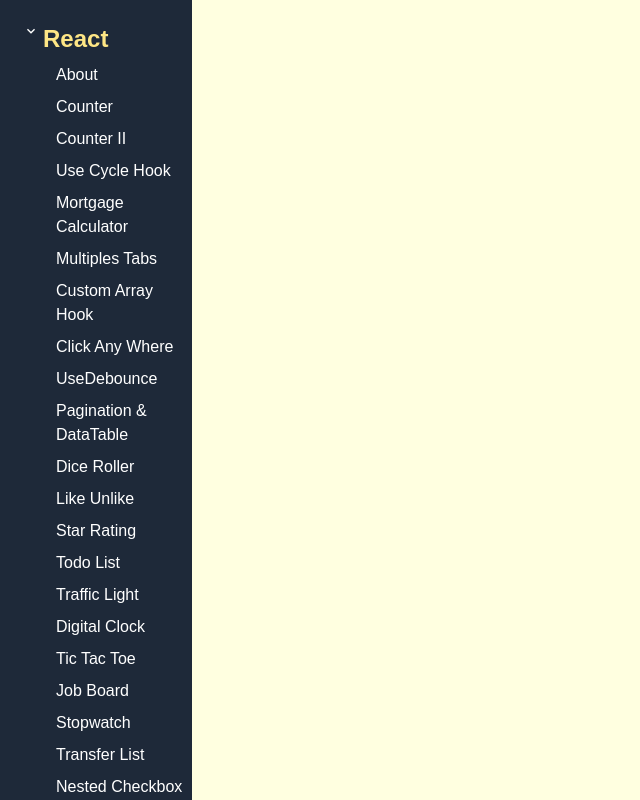
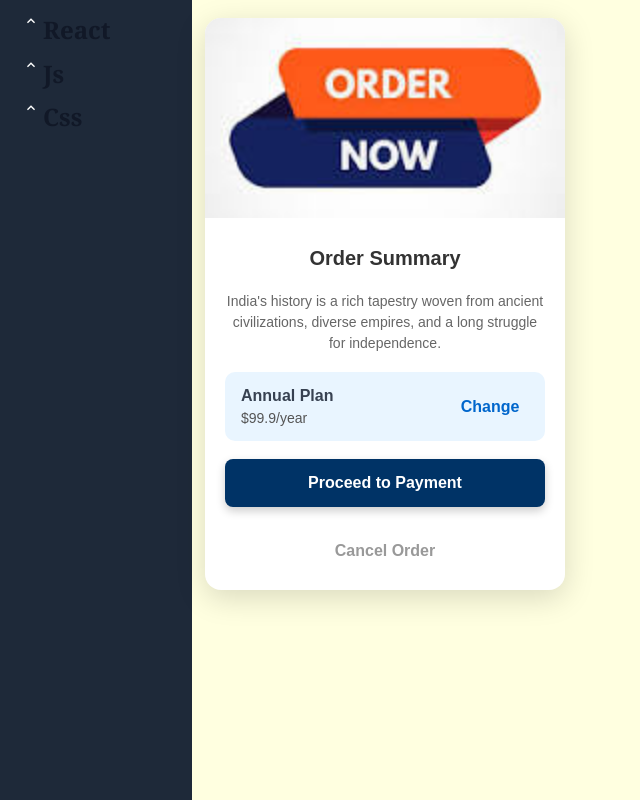
Before and after one commit to harsh474/React-Proof-of-Work, a React (Vite) app: page /box-shadow in a window 1280 px wide. Shown: the whole page, without its empty margins (0-640 px from the left). Built offline with nearby package versions, Linux system fonts and the light colour scheme.

Commit message:
completed box grid

```diff
--- a/src/App.jsx
+++ b/src/App.jsx
@@ -29,6 +29,9 @@
 import FlieExplorer from "./pages/FlieExplorer";
 import StickyNotes from "./pages/StickyNotes";
 import Positions from "./pages/Positions";
+import FadeDemo from "./pages/FadeDemo";
+import CssAnimation from "./pages/CssAnimation";
+import BoxShadow from "./pages/BoxShadow";
 export default function App() {
   return (
       <div className="flex h-full">
@@ -36,7 +39,7 @@
           <Sidebar  />
 
         {/* Main Content - 85% width */}
-        <div className="flex-1" style={{color:'black', backgroundColor:'lightyellow', paddingInlineStart:'73px',paddingBlockStart:'78px'}}  >
+        <div className="flex-1" style={{color:'black', backgroundColor:'lightyellow', paddingInline:'13px',paddingBlock:'18px'}}  >
           <Routes>
             <Route path="/learning" element={<Learning/>} />
             <Route path="/" element={<About />} />
@@ -67,6 +70,9 @@
             <Route path="/fileexplorer" element={<FlieExplorer/>}/>
             <Route path="/stickynotes" element={<StickyNotes/>}/>
             <Route path="/positions" element={<Positions/>}/>
+            <Route path="/fade" element={<FadeDemo/>}/>
+            <Route path="/animation" element={<CssAnimation/>}/>
+            <Route path="/box-shadow" element={<BoxShadow/>}/>
           </Routes>
         </div>
       </div>
--- a/src/components/Sidebar.jsx
+++ b/src/components/Sidebar.jsx
@@ -14,20 +14,20 @@
     {
       id: 0,
       name: "React",
-      current: true,
+      current: false,
       link_name: react_links
     },
     {
       id: 1,
       name: "Js",
-      current: true,
+      current: false,
       link_name: js_links,
 
     },
     {
       id: 2,
       name: "Css",
-      current: true,
+      current: false,
       link_name: css_links,
 
     },
@@ -41,7 +41,7 @@
     setItem(temp);
   }
   return (
-    <div className="w-[15%] h-full  bg-gray-800 text-white flex flex-col" style={{ paddingTop: '23px', paddingLeft: '23px', gap: '46px', overflowY: 'scroll' }} >
+    <div className="w-[15%] h-full  bg-gray-800 text-white flex flex-col" style={{ paddingBlock: '13px', paddingLeft: '23px', gap: '10px', overflowY: 'scroll' }} >
 
       {
         item.map((item) => {
@@ -53,7 +53,7 @@
                 <span onClick={() => change_enabled_status(item.id, !item.current)}><MdExpandMore /></span> :
                 <span onClick={() => change_enabled_status(item.id, !item.current)}><MdExpandLess /></span>)}
               <Link to="/" className=" hover:text-yellow-400 h-full">
-                <h1 className="text-2xl font-bold mb-8 text-amber-200 pb-7 pt-6" >{item.name}</h1>
+                <h1 className="text-xl font-bold mb-4 text-amber-200 pb-7 pt-6" >{item.name}</h1>
               </Link>
             </div>
             <DisplayLink links={item.link_name} display_status={item.current} />
--- /dev/null
+++ b/src/css/BoxShadow.css
@@ -0,0 +1,6 @@
+.box{
+     width: 122px;
+     height: 122px;
+     background-color: aqua;
+     box-shadow: 12px 12px 12px red;
+}
--- /dev/null
+++ b/src/css/CssAnimation.css
@@ -0,0 +1,21 @@
+.div{
+     width: 122px;
+     height: 122px;
+     background-color: aquamarine;
+     display: flex;
+     align-items: center;
+     justify-content: center;
+     animation-name: example;
+     animation-duration: 2s;
+     animation-iteration-count: 3;
+     animation-timing-function: linear;
+     animation-delay: 2s;
+}
+@keyframes example {
+     from{
+       background-color: brown;
+     }
+     to{
+        background-color: black;
+     }
+}
--- /dev/null
+++ b/src/css/fade.css
@@ -0,0 +1,46 @@
+/* Basic Fade */
+.fade {
+  opacity: 0;
+  transition: opacity 0.5s ease;
+}
+
+.fade.show {
+  opacity: 1;
+}
+
+/* Delay version */
+.delay {
+  transition: opacity 0.5s ease 0.3s; /* Delay of 0.3s */
+}
+
+/* Fade + Slide */
+.fade-slide {
+  opacity: 0;
+  transform: translateY(20px);
+  transition: opacity 0.5s ease, transform 0.5s ease;
+}
+
+.fade-slide.show {
+  opacity: 1;
+  transform: translateY(0);
+}
+
+/* Overlay */
+.overlay {
+  opacity: 0;
+  pointer-events: none;
+  background: rgba(0, 0, 0, 0.6);
+  position: fixed;
+  top: 0; left: 0; right: 0; bottom: 0;
+  transition: opacity 0.5s ease;
+}
+
+.overlay.show {
+  opacity: 1;
+  pointer-events: auto;
+}
+
+/* Sequential Fade List */
+.fade-list {
+  margin: 5px 0;
+}
--- a/src/data/css.jsx
+++ b/src/data/css.jsx
@@ -1,5 +1,8 @@
  const css_links = [
     { to: "/positions", label: "Positions" },
+    { to: "/fade", label: "Fade Demo" },
+    { to: "/animation", label: "Css Animation" },
+    { to: "/box-shadow", label: "Box-Shadow" },
   ];
 
 
--- a/src/index.css
+++ b/src/index.css
@@ -43,3 +43,32 @@
   gap: 5px;
   flex-direction: column;
 }
+h1 {
+  font-size: 24px;   /* ya 1.5rem */
+  font-weight: bold;
+  color: #111827;    /* Tailwind ka gray-900 jaisa */
+  text-align: center; /* agar center chahiye */
+  font-family: Georgia, serif;
+}
+
+h2 {
+  font-size: 20px;   /* ya 1.25rem */
+  font-weight: 600;
+  color: #1f2937;    /* Tailwind gray-800 */
+
+}
+
+h3 {
+  font-size: 18px;   /* ya 1.125rem */
+  font-weight: 500;
+  color: #374151;    /* Tailwind gray-700 */
+
+}
+p {
+  font-size: 16px;   /* ya 1.125rem */
+  font-weight: 300;
+  color: #374151;
+}
+.border{
+  border: 2px solid red;
+}
--- /dev/null
+++ b/src/pages/BoxShadow.jsx
@@ -0,0 +1,116 @@
+import React from 'react'
+import '../css/BoxShadow.css'
+import image1 from '../img/download.jpeg'
+
+function BoxShadow() {
+  return (
+    <div
+      className="container"
+      style={{
+        display: 'flex',
+        flexDirection: 'column',
+        alignItems: 'center',
+        background: 'white',
+        width: '360px',
+        borderRadius: '16px',
+        overflow: 'hidden',
+        boxShadow: '0 8px 30px rgba(0,0,0,0.15)',
+        fontFamily: 'sans-serif'
+      }}
+    >
+      {/* Top Image */}
+      <img
+        src={image1}
+        alt="Order Banner"
+        style={{
+          width: '100%',
+          height: '200px',
+          objectFit: 'cover'
+        }}
+      />
+
+      {/* Content Section */}
+      <div
+        style={{
+          display: 'flex',
+          flexDirection: 'column',
+          alignItems: 'center',
+          gap: '18px',
+          padding: '20px'
+        }}
+      >
+        <h2 style={{ fontSize: '20px', fontWeight: 'bold', color: '#333' }}>Order Summary</h2>
+        <p style={{ fontSize: '14px', color: '#666', textAlign: 'center', lineHeight: '1.5' }}>
+          India's history is a rich tapestry woven from ancient civilizations,
+          diverse empires, and a long struggle for independence.
+        </p>
+
+        {/* Plan Box */}
+        <div
+          style={{
+            display: 'flex',
+            justifyContent: 'space-between',
+            alignItems: 'center',
+            background: '#E9F5FF',
+            borderRadius: '10px',
+            padding: '12px 16px',
+            width: '100%'
+          }}
+        >
+          <div>
+            <p style={{ fontWeight: 'bold', margin: 0 }}>Annual Plan</p>
+            <p style={{ margin: 0, fontSize: '14px', color: '#555' }}>$99.9/year</p>
+          </div>
+          <button
+            style={{
+              background: 'transparent',
+              border: 'none',
+              color: '#0066cc',
+              fontWeight: 'bold',
+              cursor: 'pointer'
+            }}
+          >
+            Change
+          </button>
+        </div>
+
+        {/* Primary Button */}
+        <button
+          style={{
+            width: '100%',
+            background: '#003366',
+            color: 'white',
+            border: 'none',
+            padding: '12px',
+            borderRadius: '8px',
+            fontSize: '16px',
+            fontWeight: 'bold',
+            cursor: 'pointer',
+            boxShadow: '0 4px 10px rgba(0,0,0,0.2)',
+            transition: '0.3s'
+          }}
+          onMouseOver={(e) => e.target.style.background = '#004080'}
+          onMouseOut={(e) => e.target.style.background = '#003366'}
+        >
+          Proceed to Payment
+        </button>
+
+        {/* Cancel Link */}
+        <button
+          style={{
+            background: 'transparent',
+            border: 'none',
+            color: '#999',
+            fontWeight: 'bold',
+            cursor: 'pointer',
+            marginTop: '8px'
+          }}
+        >
+          Cancel Order
+        </button>
+      </div>
+    </div>
+  )
+}
+
+export default BoxShadow;
--- /dev/null
+++ b/src/pages/CssAnimation.jsx
@@ -0,0 +1,10 @@
+import React from 'react'
+import '../css/CssAnimation.css'
+
+function CssAnimation() {
+  return (
+    <div class='div'>CssAnimation</div>
+  )
+}
+
+export default CssAnimation
--- /dev/null
+++ b/src/pages/FadeDemo.jsx
@@ -0,0 +1,85 @@
+import { useState, useEffect } from "react";
+import "../css/fade.css";
+
+export default function FadeDemo() {
+  // Individual states for each demo
+  const [showBasic, setShowBasic] = useState(false);
+  const [showDelay, setShowDelay] = useState(false);
+  const [showSlide, setShowSlide] = useState(false);
+  const [showOverlay, setShowOverlay] = useState(false);
+  const [showList, setShowList] = useState(false);
+
+  // Sequential fade list effect
+  useEffect(() => {
+    if (showList) {
+      document.querySelectorAll(".fade-list").forEach((el, i) => {
+        el.style.transitionDelay = `${i * 0.2}s`;
+        el.classList.add("show");
+      });
+    } else {
+      document.querySelectorAll(".fade-list").forEach(el => {
+        el.style.transitionDelay = "0s";
+        el.classList.remove("show");
+      });
+    }
+  }, [showList]);
+
+  return (
+    <div style={{ padding: "20px", fontFamily: "sans-serif" }}>
+      <h1>CSS Fade Transitions Demo</h1>
+
+      {/* Basic Fade */}
+      <section>
+        <h3>1. Basic Fade</h3>
+        <button onClick={() => setShowBasic(!showBasic)}>Toggle</button>
+        <div className={`fade ${showBasic ? "show" : ""}`} style={{ marginTop: "10px" }}>
+          Basic Fade In/Out
+        </div>
+      </section>
+
+      <hr />
+
+      {/* Fade with Delay */}
+      <section>
+        <h3>2. Fade with Delay</h3>
+        <button onClick={() => setShowDelay(!showDelay)}>Toggle</button>
+        <div className={`fade delay ${showDelay ? "show" : ""}`} style={{ marginTop: "10px" }}>
+          Fades in after 0.3s delay
+        </div>
+      </section>
+
+      <hr />
+
+      {/* Fade + Slide */}
+      <section>
+        <h3>3. Fade + Slide</h3>
+        <button onClick={() => setShowSlide(!showSlide)}>Toggle</button>
+        <div className={`fade-slide ${showSlide ? "show" : ""}`} style={{ marginTop: "10px" }}>
+          Fades & Slides Up
+        </div>
+      </section>
+
+      <hr />
+
+      {/* Fade Overlay */}
+      <section>
+        <h3>4. Fade Overlay</h3>
+        <button onClick={() => setShowOverlay(!showOverlay)}>Toggle</button>
+        <div className={`overlay ${showOverlay ? "show" : ""}`}></div>
+      </section>
+
+      <hr />
+
+      {/* Sequential Fade List */}
+      <section>
+        <h3>5. Sequential Fade List</h3>
+        <button onClick={() => setShowList(!showList)}>Toggle</button>
+        <ul style={{ marginTop: "10px", listStyle: "none", padding: 0 }}>
+          <li className="fade fade-list">Item 1</li>
+          <li className="fade fade-list">Item 2</li>
+          <li className="fade fade-list">Item 3</li>
+        </ul>
+      </section>
+    </div>
+  );
+}
```
Also changed, not shown: src/img/download.jpeg (added).
